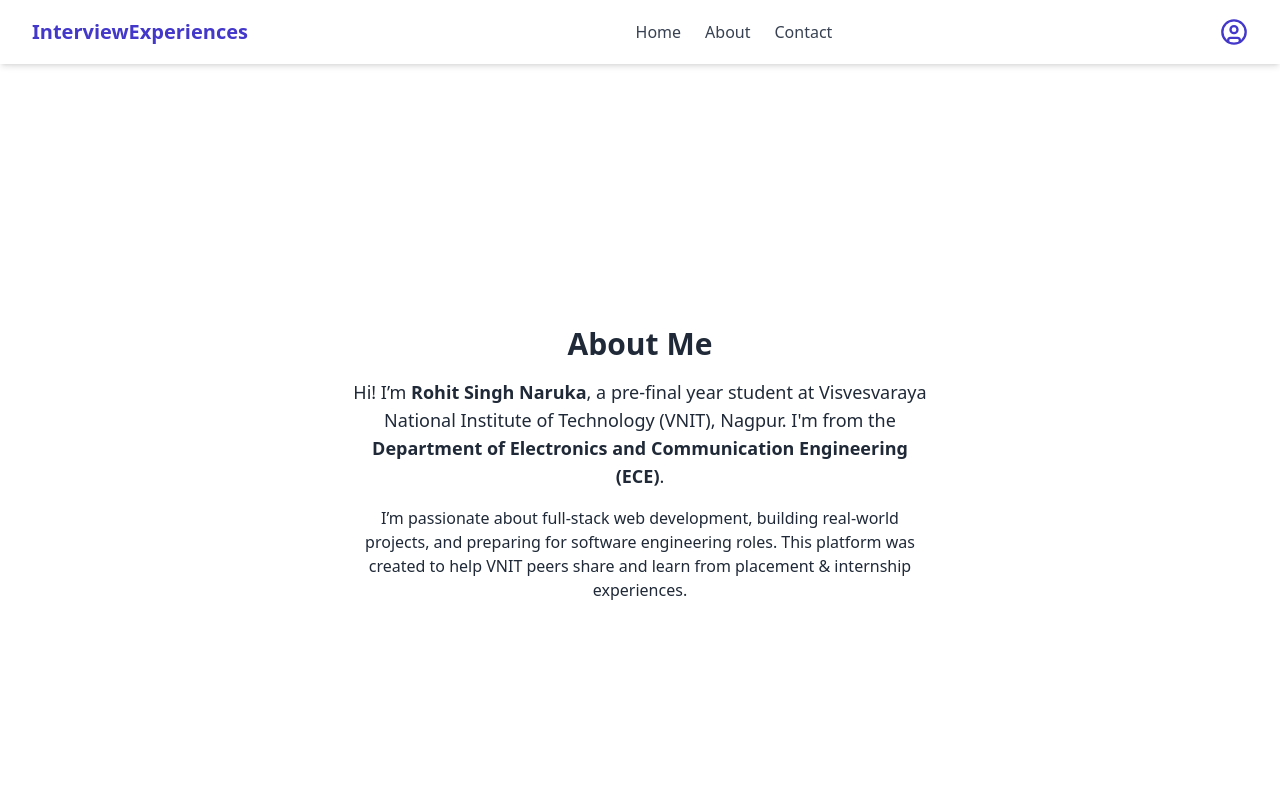
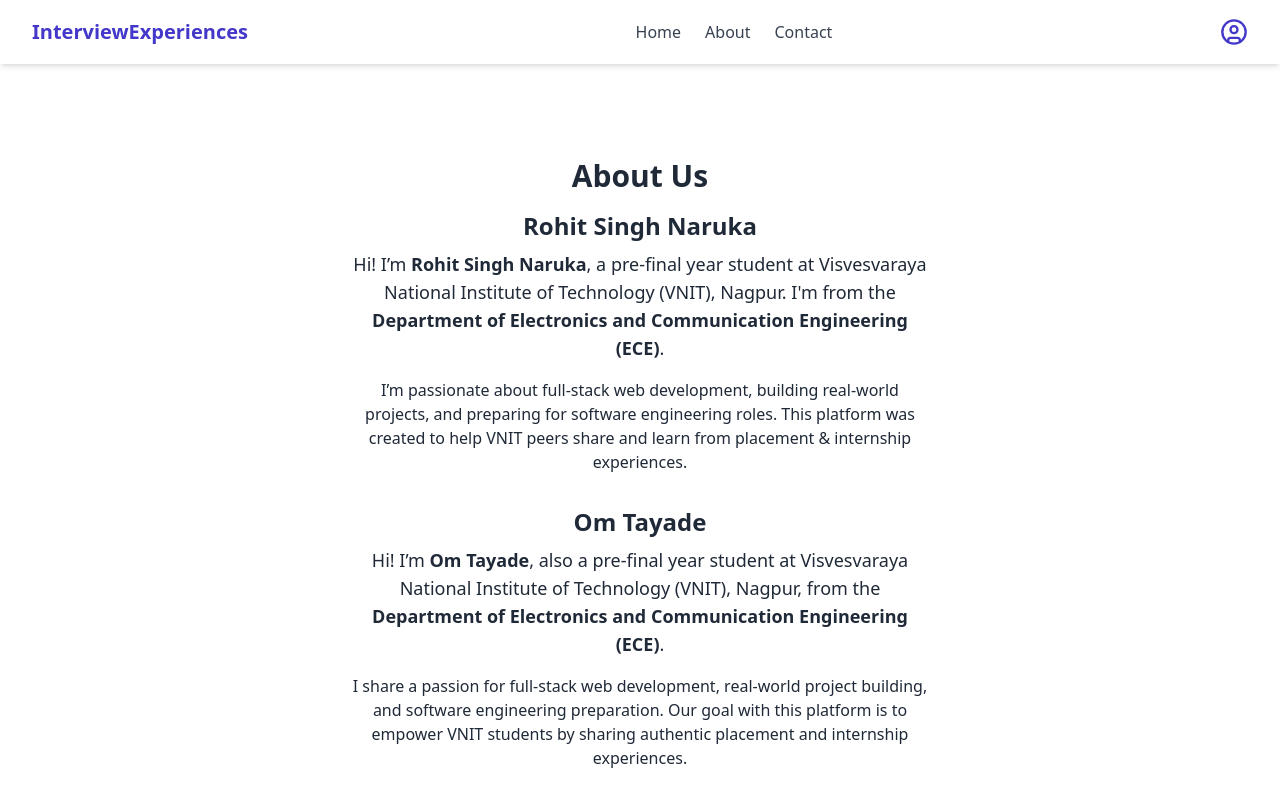
Before and after one commit to rohitsinghnaruka/interview-experience, a React (Vite) app in the folder client/: page /about in a window 1280 px wide. Shown: the top 806 px of the page. Built offline with nearby package versions, Linux system fonts and the light colour scheme; sample sign-in values are in the browser's storage.

Commit message:
Update About.jsx added both contributors

```diff
--- a/client/src/pages/About.jsx
+++ b/client/src/pages/About.jsx
@@ -5,7 +5,9 @@ const About = () => {
   return (
     <div className="min-h-screen flex items-center justify-center bg-white text-gray-800 p-6">
       <div className="max-w-xl text-center">
-        <h1 className="text-3xl font-bold mb-4">About Me</h1>
+        <h1 className="text-3xl font-bold mb-4">About Us</h1>
+         <div className="mb-8">
+          <h2 className="text-2xl font-semibold mb-2">Rohit Singh Naruka</h2>
           <p className="text-lg">
             Hi! I’m <strong>Rohit Singh Naruka</strong>, a pre-final year student at
             Visvesvaraya National Institute of Technology (VNIT), Nagpur. I'm from the
@@ -17,6 +19,20 @@ const About = () => {
             to help VNIT peers share and learn from placement & internship experiences.
           </p>
         </div>
+        <div>
+          <h2 className="text-2xl font-semibold mb-2">Om Tayade</h2>
+          <p className="text-lg">
+            Hi! I’m <strong>Om Tayade</strong>, also a pre-final year student at
+            Visvesvaraya National Institute of Technology (VNIT), Nagpur, from the
+            <strong> Department of Electronics and Communication Engineering (ECE)</strong>.
+          </p>
+          <p className="mt-4 text-base">
+            I share a passion for full-stack web development, real-world project building,
+            and software engineering preparation. Our goal with this platform is to empower VNIT
+            students by sharing authentic placement and internship experiences.
+          </p>
+        </div>
+      </div>
     </div>
   );
 };
```
Lines whose indentation alone changed are shown as unchanged.
